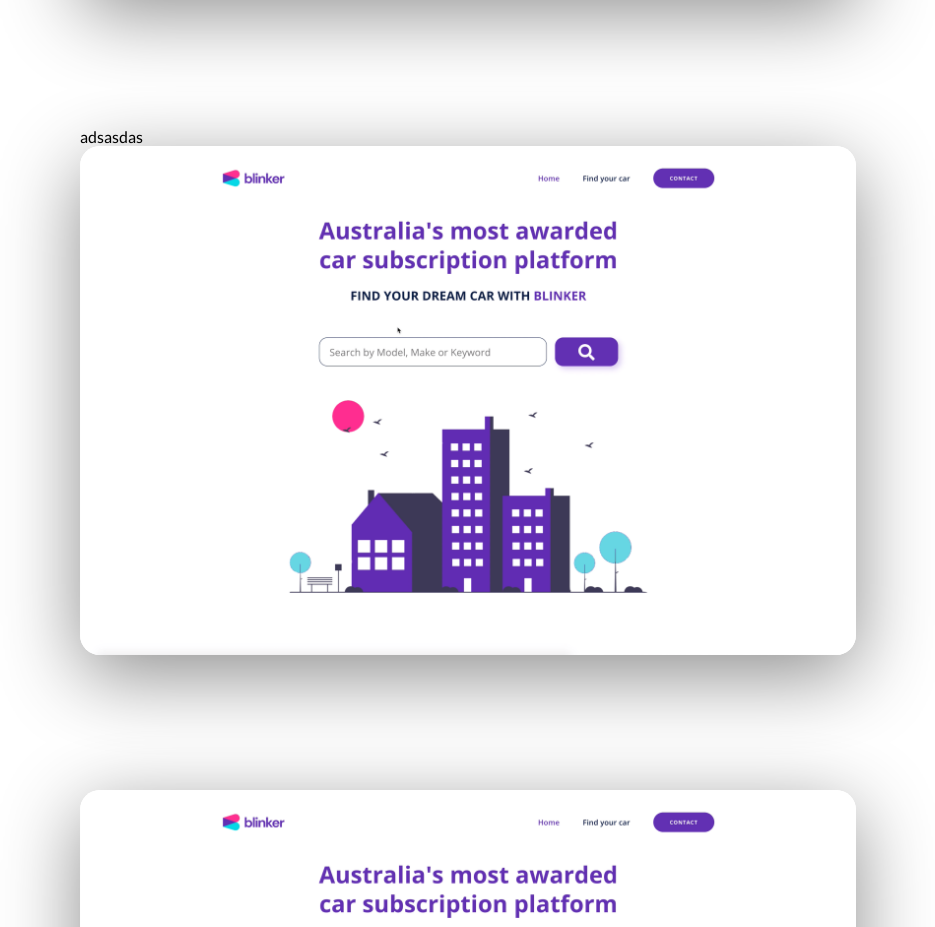
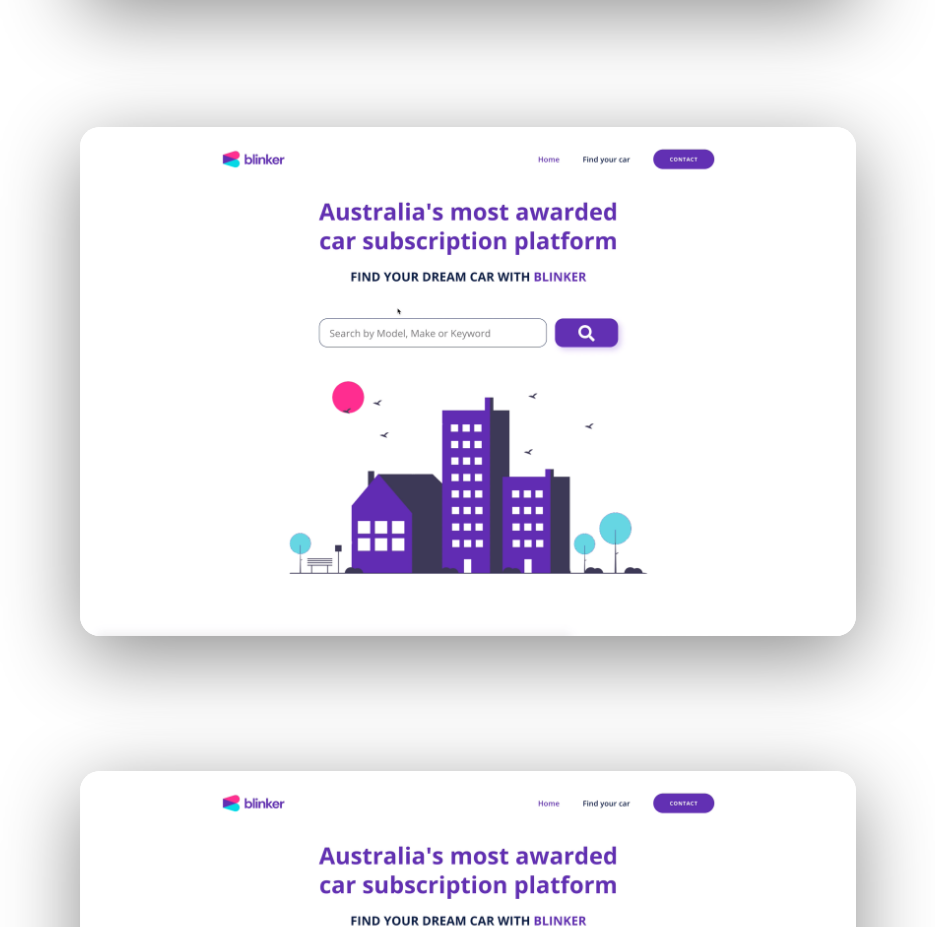
Before and after one commit to EricCR85/3.1-E-Portfolio, a plain HTML site: page index.html in a window 1280 px wide. Shown: the part 2180-3107 px from the top of the page, without its empty margins (172-1107 px from the left). Drawn offline with Linux system fonts and the light colour scheme.

Commit message:
remove test

```diff
--- a/index.html
+++ b/index.html
@@ -165,7 +165,6 @@
             </div>
           </li>
             <li class="project">
-adsasdas
               <div class="project__wrapper">
                 <img src="./assets/assets/loopit.png" class="project__img" alt="Car subscription project">
                 <div class="project__description">
```
